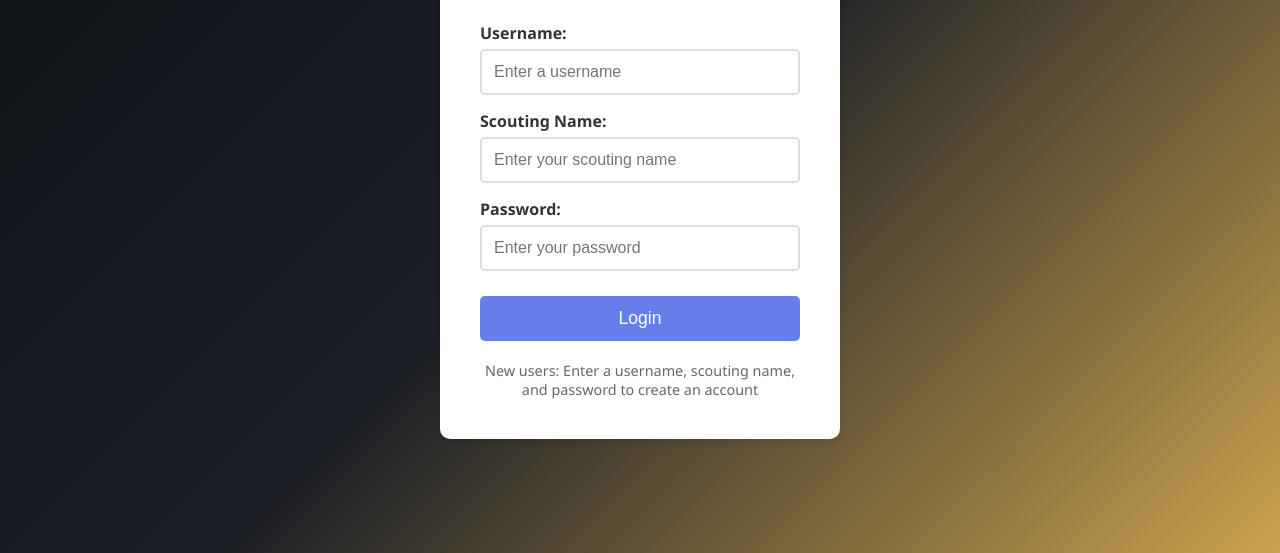
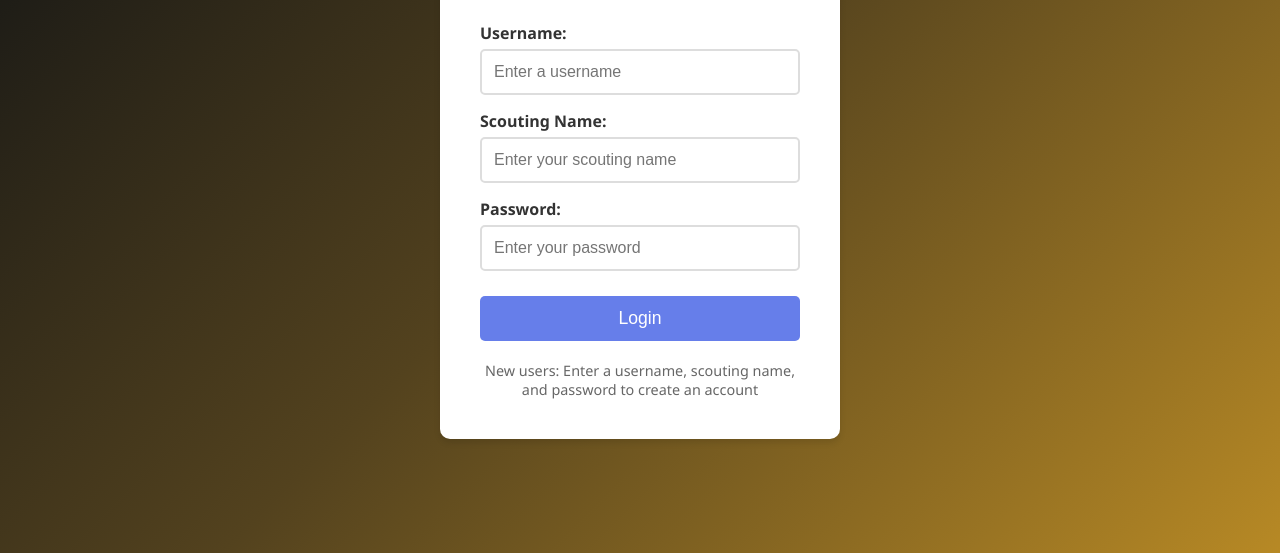
Before and after one commit to CuriousDog69/frc-wagering, a website: page public/index.html in a window 1280 px wide. Shown: the part 287-840 px from the top of the page. Drawn offline with Linux system fonts and the light colour scheme.

Commit message:
changing colors

```diff
--- a/public/style.css
+++ b/public/style.css
@@ -6,7 +6,7 @@
 
 body {
     font-family: 'Segoe UI', Tahoma, Geneva, Verdana, sans-serif;
-    background: linear-gradient(135deg, #0B0F14, #1C1F26, #C9A24D);
+    background: linear-gradient(135deg, #0B0F14, #53421e, #b78925);
     min-height: 100vh;
     padding: 20px;
     color: #333;
```
